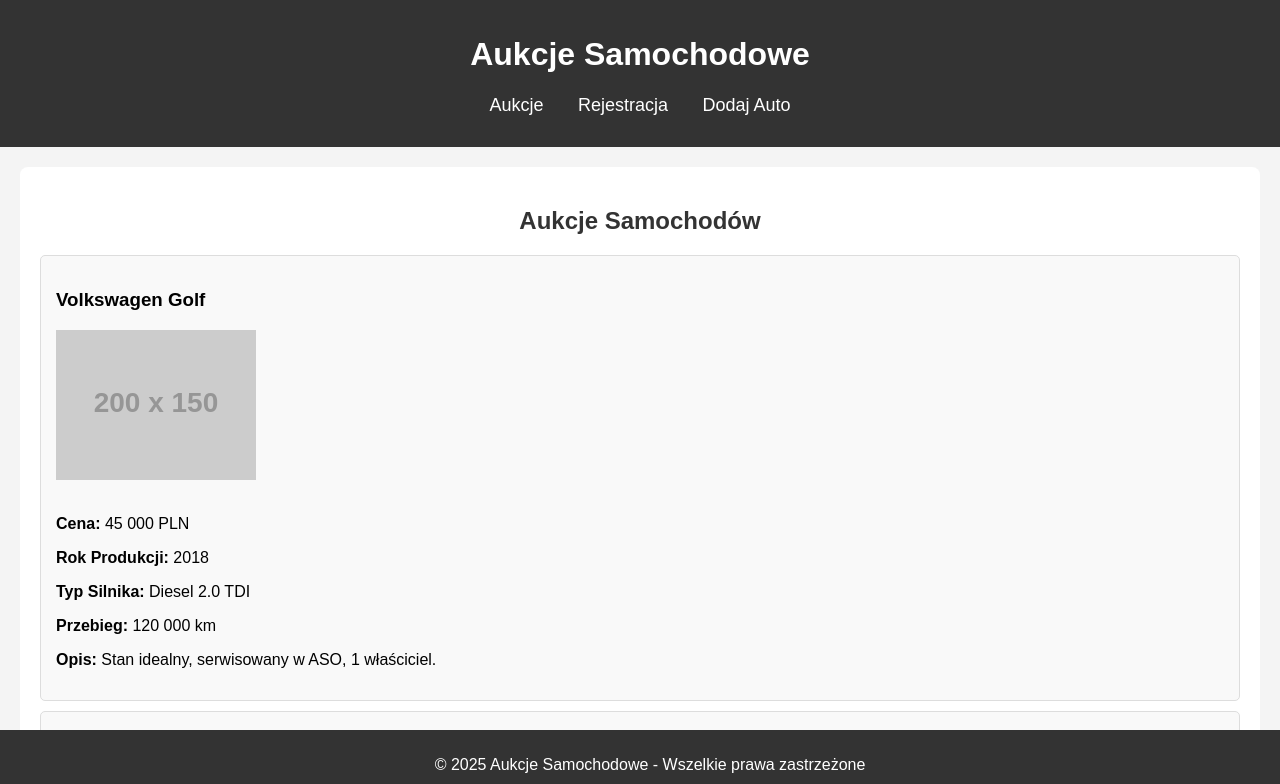
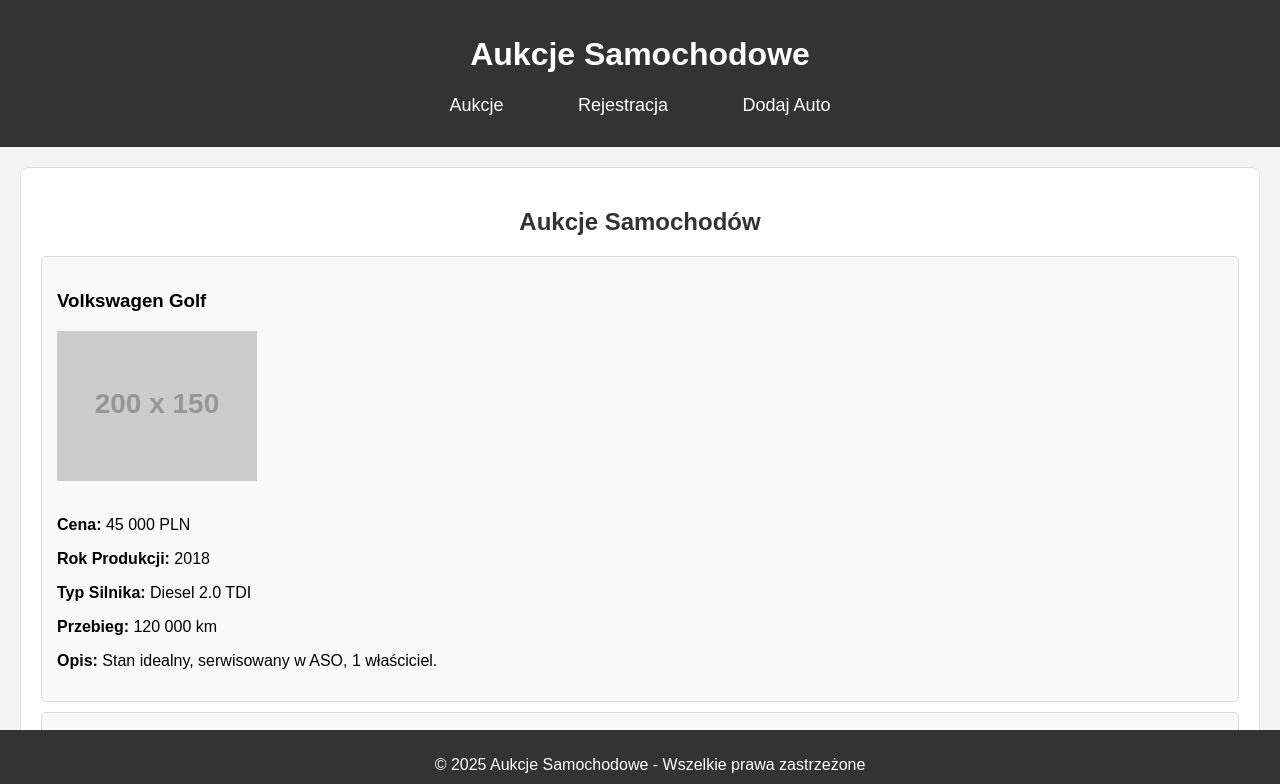
Before and after one commit to Barcur/test, a plain HTML site: page index.html in a window 1280 px wide. Shown: the top 784 px of the page. Drawn offline with Linux system fonts and the light colour scheme; placeholder pictures from the web are drawn by us.

Commit message:
auto index.html

```diff
--- a/index.html
+++ b/index.html
@@ -23,6 +23,7 @@
         nav ul {
             list-style-type: none;
             padding: 0;
+            text-align: center;
         }
 
         nav ul li {
@@ -34,13 +35,25 @@
             color: white;
             text-decoration: none;
             font-size: 18px;
+            padding: 10px 20px;
+            border-radius: 5px;
         }
 
-        section {
+        nav ul li a:hover {
+            background-color: #555;
+        }
+
+        .tab-content {
+            display: none;
             padding: 20px;
             margin: 20px;
             background-color: white;
             border-radius: 8px;
+            border: 1px solid #ddd;
+        }
+
+        .tab-content.active {
+            display: block;
         }
 
         h2 {
@@ -103,18 +116,20 @@
     </style>
 </head>
 <body>
+
     <header>
         <h1>Aukcje Samochodowe</h1>
         <nav>
             <ul>
-                <li><a href="#aukcje">Aukcje</a></li>
-                <li><a href="#rejestracja">Rejestracja</a></li>
-                <li><a href="#dodaj">Dodaj Auto</a></li>
+                <li><a href="javascript:void(0);" onclick="showTab('aukcje')">Aukcje</a></li>
+                <li><a href="javascript:void(0);" onclick="showTab('rejestracja')">Rejestracja</a></li>
+                <li><a href="javascript:void(0);" onclick="showTab('dodaj')">Dodaj Auto</a></li>
             </ul>
         </nav>
     </header>
 
-    <section id="aukcje">
+    <!-- Aukcje Tab -->
+    <div id="aukcje" class="tab-content">
         <h2>Aukcje Samochodów</h2>
 
         <!-- Aukcje -->
@@ -158,9 +173,10 @@
             <p><strong>Opis:</strong> Tani w utrzymaniu, świetny do miasta.</p>
         </div>
 
-    </section>
+    </div>
 
-    <section id="rejestracja">
+    <!-- Rejestracja Tab -->
+    <div id="rejestracja" class="tab-content">
         <h2>Rejestracja</h2>
         <form>
             <label for="username">Nazwa Użytkownika:</label>
@@ -174,9 +190,10 @@
 
             <button type="submit">Zarejestruj się</button>
         </form>
-    </section>
+    </div>
 
-    <section id="dodaj">
+    <!-- Dodaj Auto Tab -->
+    <div id="dodaj" class="tab-content">
         <h2>Dodaj Auto do Aukcji</h2>
         <form>
             <label for="marka">Marka:</label>
@@ -214,11 +231,26 @@
 
             <button type="submit">Dodaj Auto</button>
         </form>
-    </section>
+    </div>
 
     <footer>
         <p>&copy; 2025 Aukcje Samochodowe - Wszelkie prawa zastrzeżone</p>
     </footer>
 
+    <script>
+        function showTab(tabId) {
+            var tabs = document.querySelectorAll('.tab-content');
+            tabs.forEach(function(tab) {
+                tab.classList.remove('active');
+            });
+
+            var activeTab = document.getElementById(tabId);
+            activeTab.classList.add('active');
+        }
+
+        // Domyślnie wyświetl zakładkę "Aukcje"
+        showTab('aukcje');
+    </script>
+
 </body>
 </html>
```
